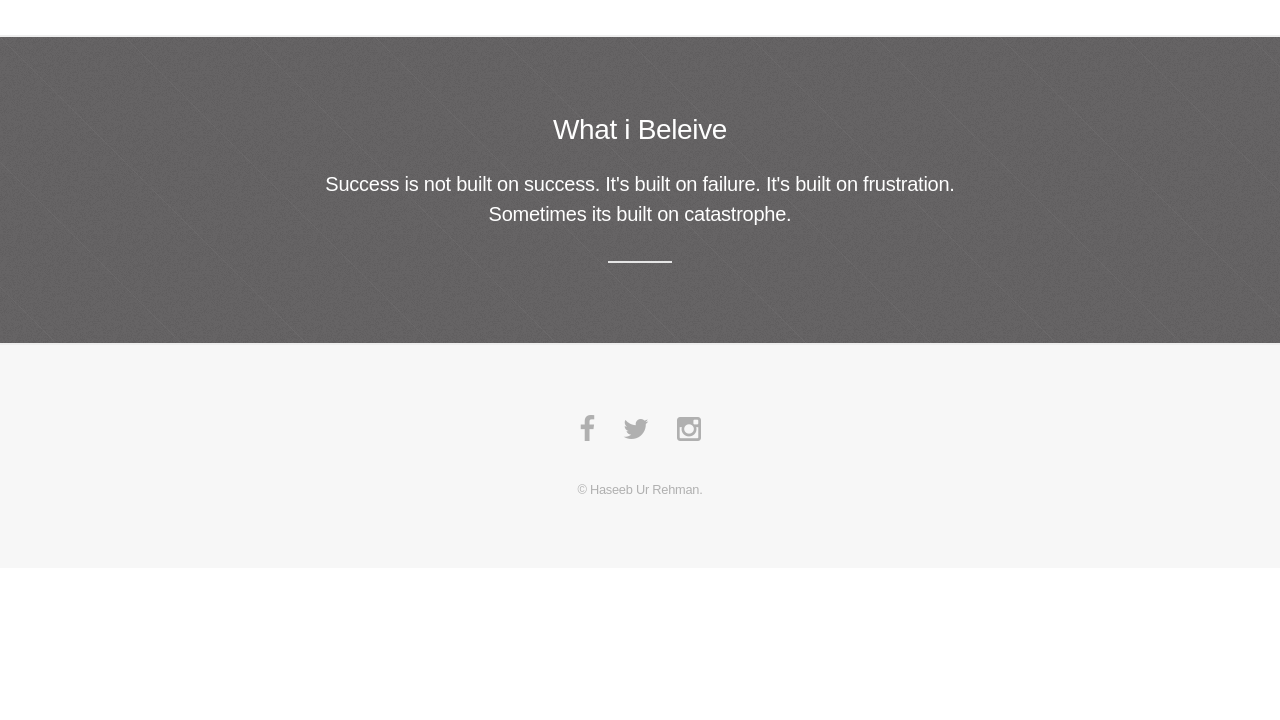
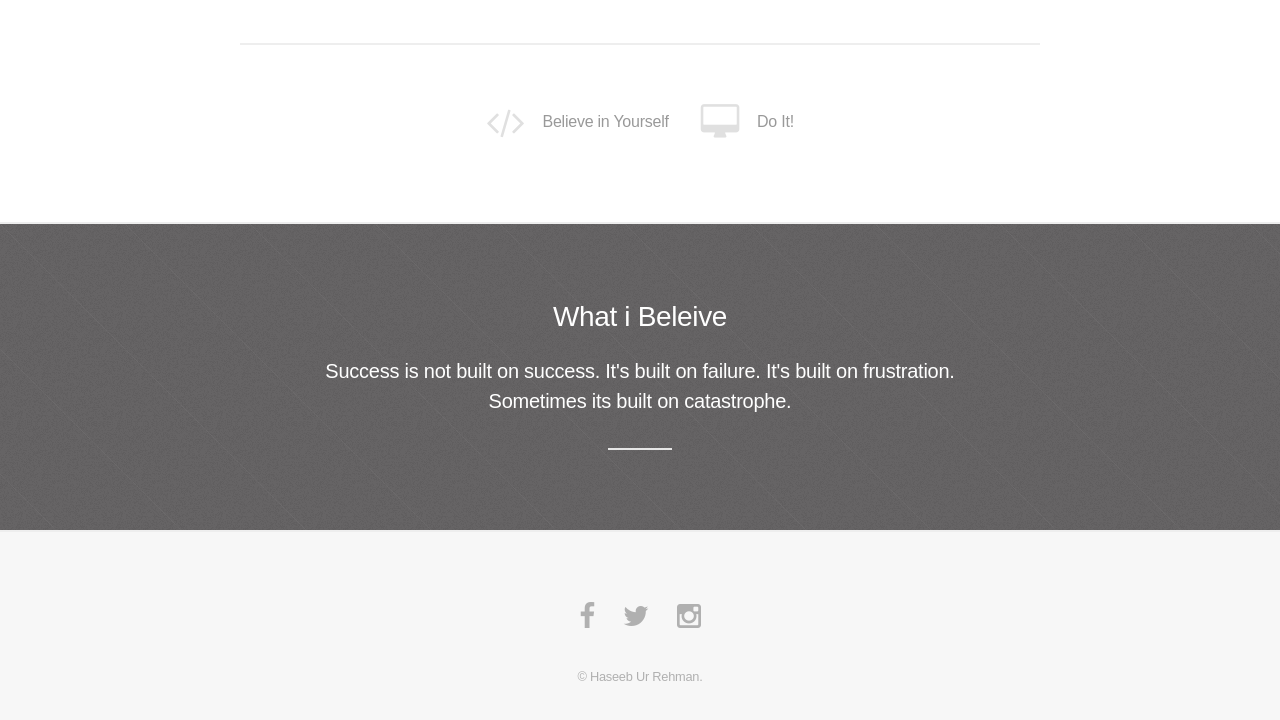
Before and after one commit to h4s33b/h4s33b.github.io, a plain HTML site: page index.html in a window 1280 px wide. Shown: the part 2672-3392 px from the top of the page. Before the commit the page ends 3240 px from the top, so only its background shows below. Drawn offline with Linux system fonts and the light colour scheme; files whose address does not match are found by name.

Commit message:
Updated Design

```diff
--- a/index.html
+++ b/index.html
@@ -158,15 +158,14 @@
 							<p>Gamerzz is Based on HTML, CSS, JAVASCRIPT,AJAX, PHP and MySQL. Its a full featured portal for game downloading with functionalities like moderated comments, Rating system, Etc </p>
 						</div>
 					</section>
-					<!-- <section class="special">
-						<ul class="icons labeled">
-							<li><span class="icon fa-camera-retro"><span class="label">Ipsum lorem accumsan</span></span></li>
-							<li><span class="icon fa-refresh"><span class="label">Sed vehicula elementum</span></span></li>
-							<li><span class="icon fa-cloud"><span class="label">Elit fusce consequat</span></span></li>
-							<li><span class="icon fa-code"><span class="label">Lorem nullam tempus</span></span></li>
-							<li><span class="icon fa-desktop"><span class="label">Adipiscing amet sapien</span></span></li>
-						</ul>
-					</section> -->
+<section class="special">
+	<ul class="icons labeled">
+		<!-- <li><span class="icon fa-camera-retro"><span class="label">Ipsum lorem accumsan</span></span></li>
+		<li><span class="icon fa-refresh"><span class="label">Sed vehicula elementum</span></span></li>
+		<li><span class="icon fa-cloud"><span class="label">Elit fusce consequat</span></span></li> -->
+		<li><span class="icon fa-code"><span class="label">Believe in Yourself</span></span></li><li><span class="icon fa-desktop"><span class="label">Do It!</span></span></li>
+	</ul>
+</section>
 				</div>
 			</section>
 
```
